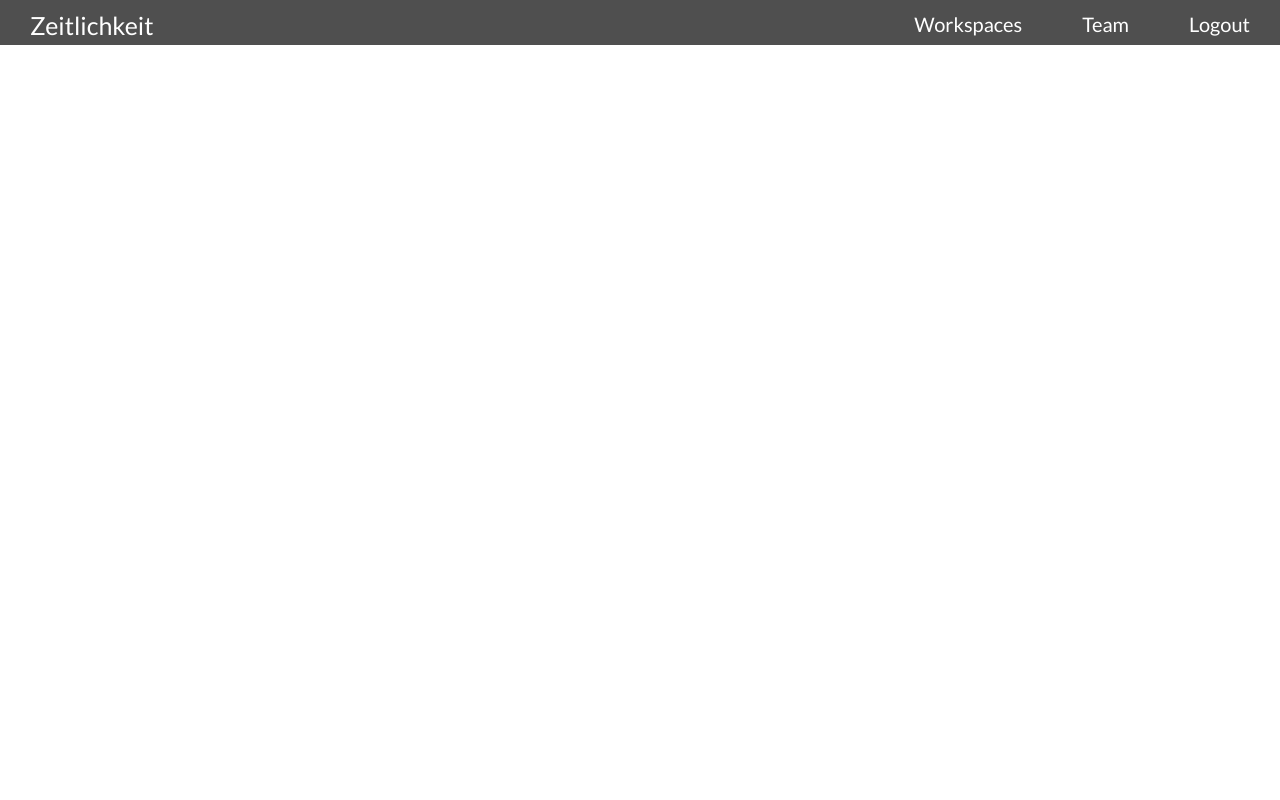
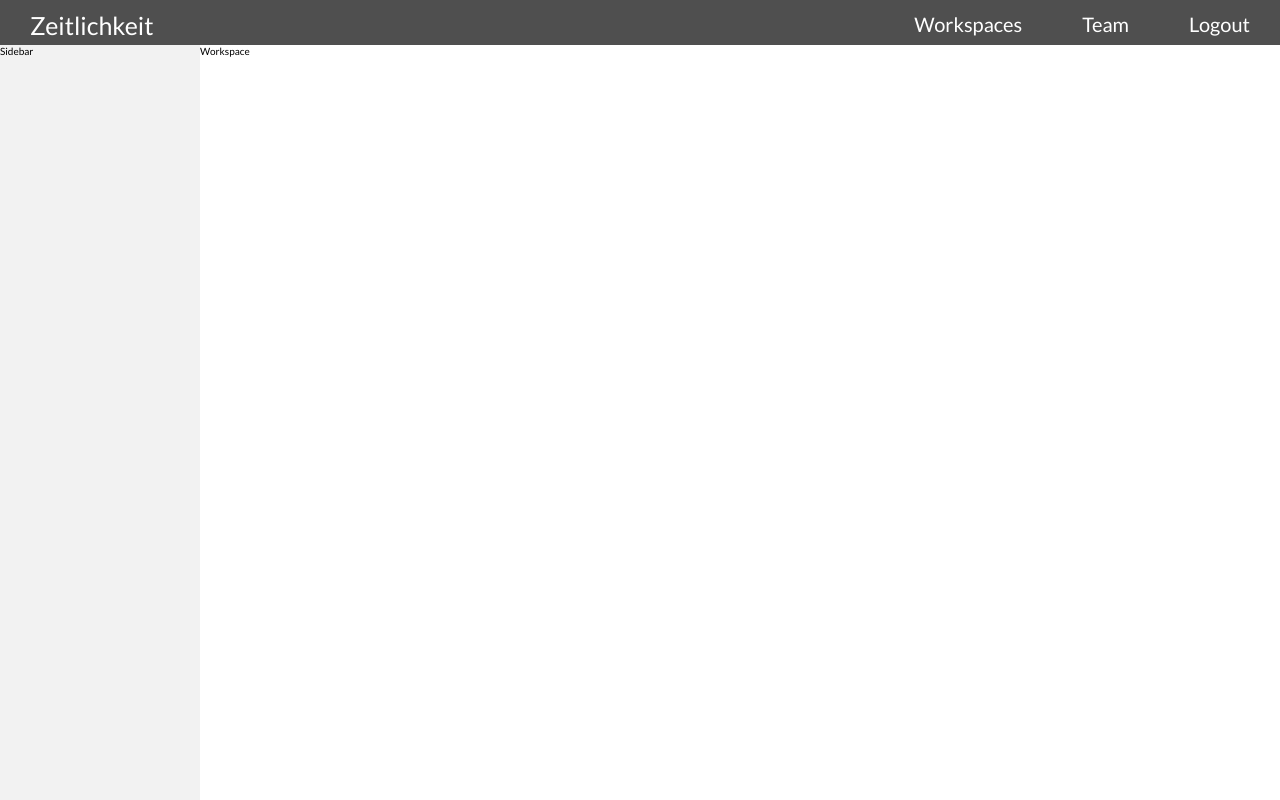
Before and after one commit to noemata83/zeitlichkeit, a React app in the folder client/: page /dashboard in a window 1280 px wide. Built offline with nearby package versions, Linux system fonts and the light colour scheme.

Commit message:
Further layout prototyping of Landing and Dashboard

```diff
--- a/client/src/components/Dashboard.css
+++ b/client/src/components/Dashboard.css
@@ -1,4 +1,24 @@
 .Dashboard {
     width: 100%;
     height: 100%;
+    min-height: 100vh;
 }
+
+.Main {
+    display: flex;
+    height: calc(100vh - 4.5rem);
+}
+
+.SideBar {
+    flex-basis: 200px;
+    height: 100%;
+    background-color: #F2f2f2;
+    align-self: flex-end;
+}
+
+.Workspace {
+    flex-basis: calc(100% - 200px);
+    height: 100%;
+    background-color: #fff;
+    align-self: flex-end;
+}
--- a/client/src/components/Dashboard.js
+++ b/client/src/components/Dashboard.js
@@ -8,6 +8,14 @@ class Dashboard extends Component {
         return (
             <div className={classes.Dashboard}>
                 <Header />
+                <main className={classes.Main}>
+                    <div className={classes.SideBar}>
+                        Sidebar
+                    </div>
+                    <div className={classes.Workspace}>
+                        Workspace
+                    </div>
+                </main>
             </div>
         )
     }
--- a/client/src/components/Landing.css
+++ b/client/src/components/Landing.css
@@ -7,12 +7,12 @@
 
 .TextBox {
     position: absolute;
-    top: 68%;
+    top: 65%;
     left: 70%;
     transform: translate(-50%, -50%);
     background-color: rgba(0, 0, 0, 0.8);
     color: black;
-    padding: 2.5rem;
+    padding: 2rem;
     text-align: right;
     width: 50rem;
     transition: all 1s;
@@ -25,13 +25,20 @@
 }
 
 .HeaderText__brand {
-    font-size: 10rem;
+    font-size: 8rem;
     /* font-family: 'Clicker Script', cursive; */
-    font-style: italic;
-    color: #fff;
+    /* font-style: italic; */
+    background: #fff;
+    color: #000;
+    padding: 2rem 0rem 2rem 2rem;
+    border-radius: 3px;
+    box-shadow: 0 1rem 2rem rgba(0, 0, 0, 0.8);
     line-height: 1;
+    display: inline-block;
+    width: auto;
     margin: 1rem 1rem;
-    text-shadow: 0 1rem 3rem rgba(255, 255, 255, 0.5);
+    margin-right: 0;
+    margin-left: auto;
     display: block;
     text-transform: none;
 }
@@ -39,18 +46,23 @@
 .Tagline {
     font-size: 3rem;
     margin-bottom: 2rem;
-    text-shadow: 0 1rem 3rem rgba(255, 255, 255, 0.5);
     color: #fff;
 }
 
 .Link,
 .Link:visited {
-    display: block;
+    display: inline-block;
     font-size: 2rem;
     padding: 0;
     margin: .5rem 0;
     text-decoration: none;
     color: #fff;
+    box-sizing: border-box;
+}
+
+.Link:hover {
+    text-decoration: underline;
+    font-weight: bold;
 }
 
 @media(max-width: 600px) {
--- a/client/src/components/Landing.js
+++ b/client/src/components/Landing.js
@@ -8,8 +8,8 @@ const landing = props => (
     <div className={classes.Landing}>
         <Background />
         <div className={classes.TextBox}>
-            <h1 className={classes.HeaderText__brand}>Zeitlichkeit</h1>
-            <h2 className={classes.Tagline}>Be Timely</h2>
+            <h1 className={classes.HeaderText__brand}>Zeitlichkeit.</h1>
+            <h2 className={classes.Tagline}>Be Timely.</h2>
             <Link className={classes.Link} to="/dashboard">Register</Link><br />
             <Link className={classes.Link} to="/dashboard">Login</Link>
         </div>
--- a/client/webpack-stats.dev.json
+++ b/client/webpack-stats.dev.json
@@ -1 +1 @@
-{"status":"done","publicPath":"http://localhost:3000/","chunks":{"main":[{"name":"static/js/bundle.js","publicPath":"http://localhost:3000/static/js/bundle.js","path":"C:\\Users\\noema\\Documents\\GitHub\\zeitlichkeit\\client\\static\\js\\bundle.js"},{"name":"static/js/bundle.js.map","publicPath":"http://localhost:3000/static/js/bundle.js.map","path":"C:\\Users\\noema\\Documents\\GitHub\\zeitlichkeit\\client\\static\\js\\bundle.js.map"}]},"error":"ModuleError","message":"\n  Line 19:  Parsing error: Unterminated JSX contents\n\n  17 |                 Logout\n  18 |             </div>\n> 19 |     </nav>\n     |           ^\n  20 | )\n  21 | \n  22 | export default header;\n\n"}
+{"status":"done","publicPath":"http://localhost:3000/","chunks":{"main":[{"name":"static/js/bundle.js","publicPath":"http://localhost:3000/static/js/bundle.js","path":"C:\\Users\\noema\\Documents\\GitHub\\zeitlichkeit\\client\\static\\js\\bundle.js"},{"name":"static/js/bundle.js.map","publicPath":"http://localhost:3000/static/js/bundle.js.map","path":"C:\\Users\\noema\\Documents\\GitHub\\zeitlichkeit\\client\\static\\js\\bundle.js.map"}]}}
```
